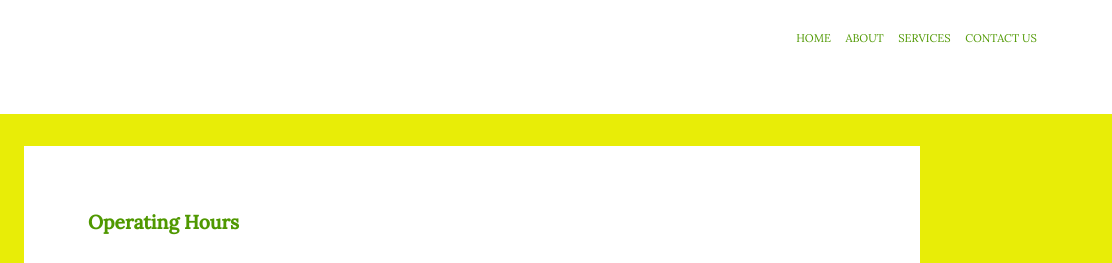
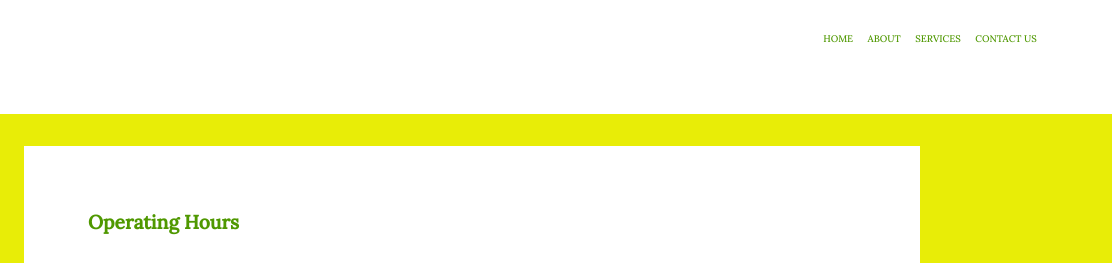
Before and after one commit to bogsp/timeline, a plain HTML site: page dist/index.html in a window 1280 px wide. Shown: the top 263 px of the page, 168-1280 px from the left. Drawn offline with nearby package versions, Linux system fonts and the light colour scheme.

Commit message:
updated nav font size

```diff
--- a/scss/_global.scss
+++ b/scss/_global.scss
@@ -72,8 +72,8 @@ nav .container {
                 text-transform: uppercase;
                 padding-right: .7rem;
                 font-family: 'Lora', serif;
-                font-size: .7rem;
-                font-weight: 400;
+                font-size: .6rem;
+                font-weight: 500;
             }
         }
     }
```
Also changed, not shown: dist/css/style.min.css, scss/style.css.
